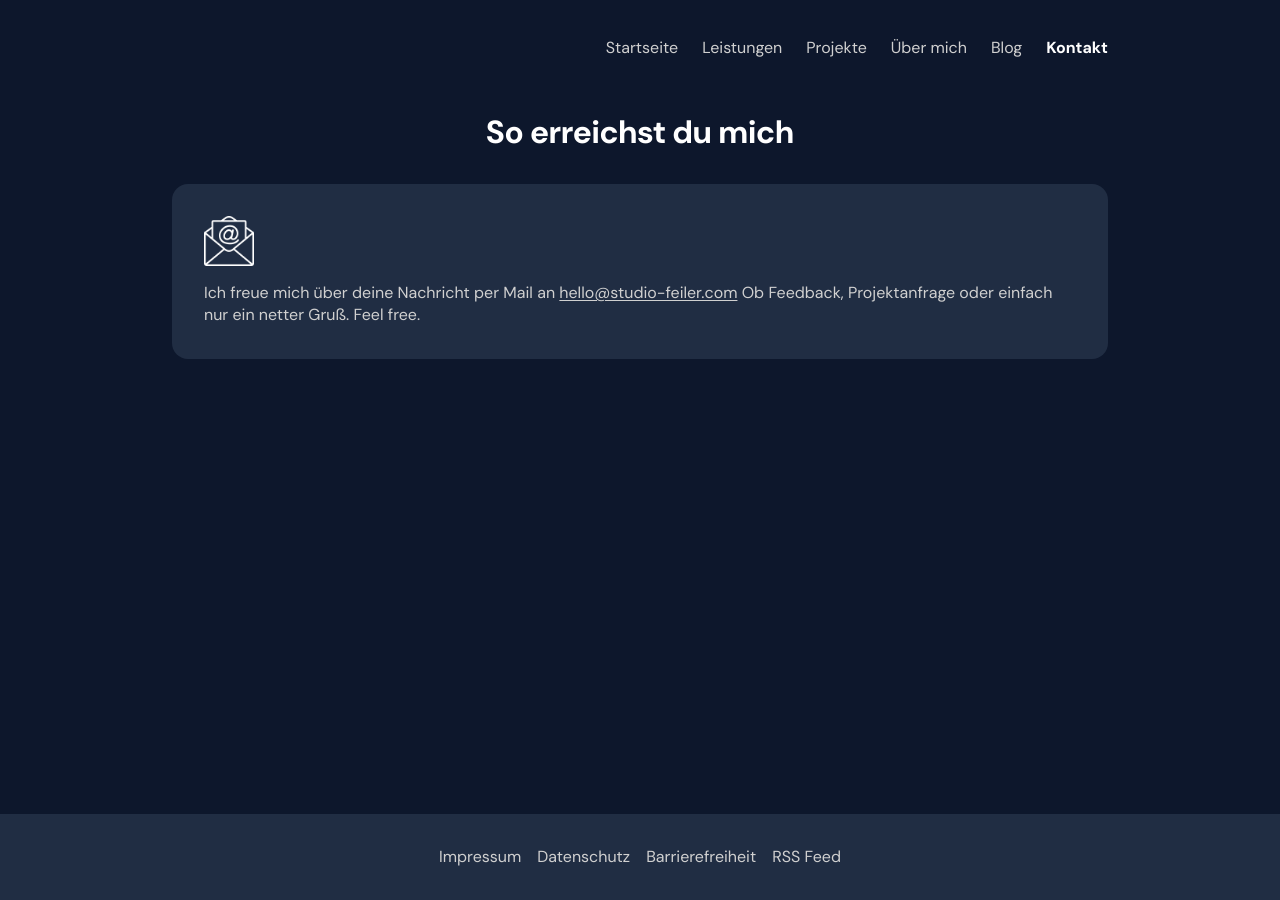
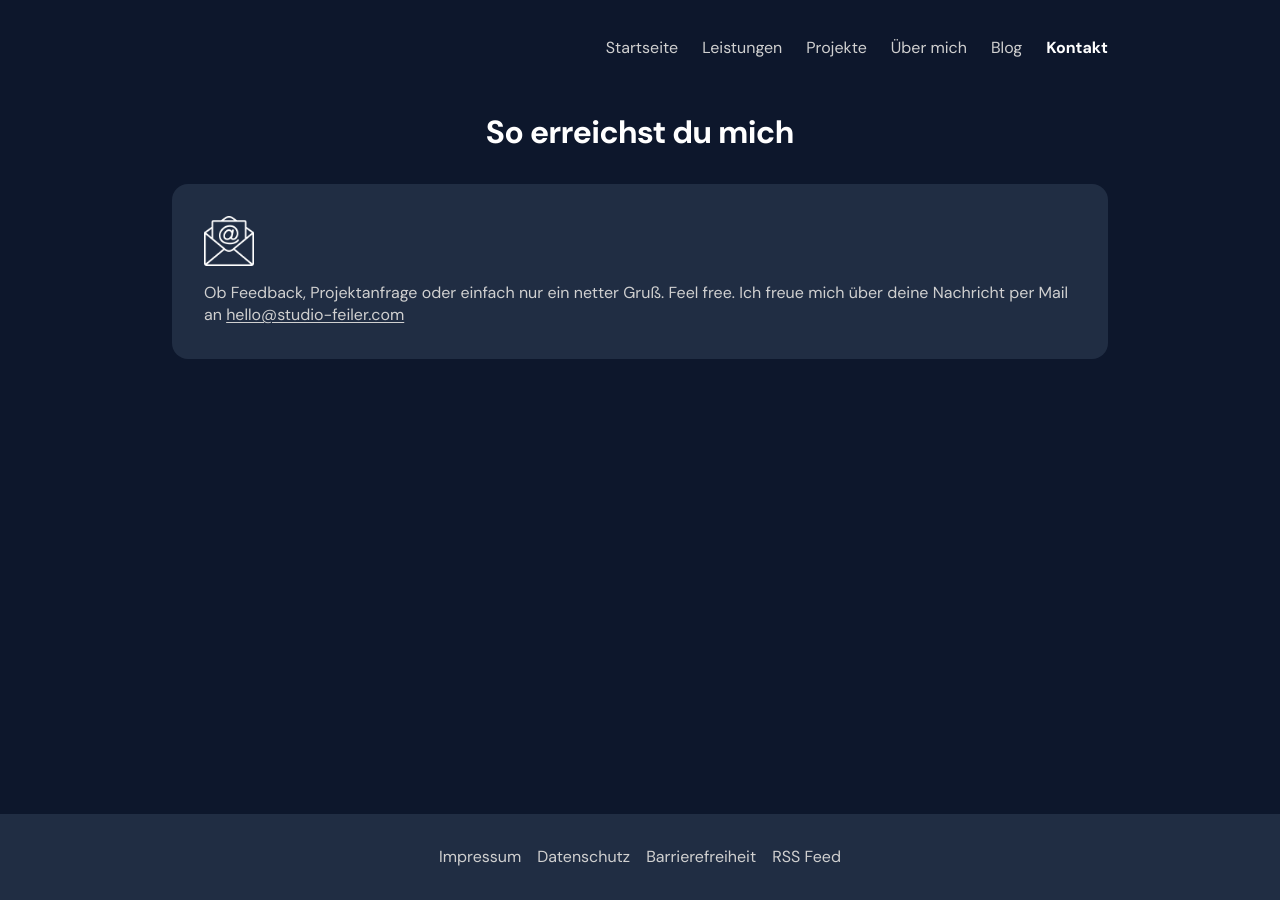
Before and after one commit to enaaacode/annabelle-feiler.github.io, a Jekyll site: the page built from kontakt.md, in a window 1280 px wide. Built offline with Jekyll 4.4.1, drawn with Linux system fonts in a browser that asks for light colours.

```diff
--- a/kontakt.md
+++ b/kontakt.md
@@ -7,5 +7,4 @@ keywords:
 
  <img src="assets/icons/leistungen/email.png" alt="" width="50px" />
 
-Ich freue mich über deine Nachricht per Mail an [hello@studio-feiler.com](mailto:hello@studio-feiler.com)
-Ob Feedback, Projektanfrage oder einfach nur ein netter Gruß. Feel free.
+Ob Feedback, Projektanfrage oder einfach nur ein netter Gruß. Feel free. Ich freue mich über deine Nachricht per Mail an [hello@studio-feiler.com](mailto:hello@studio-feiler.com)
```
